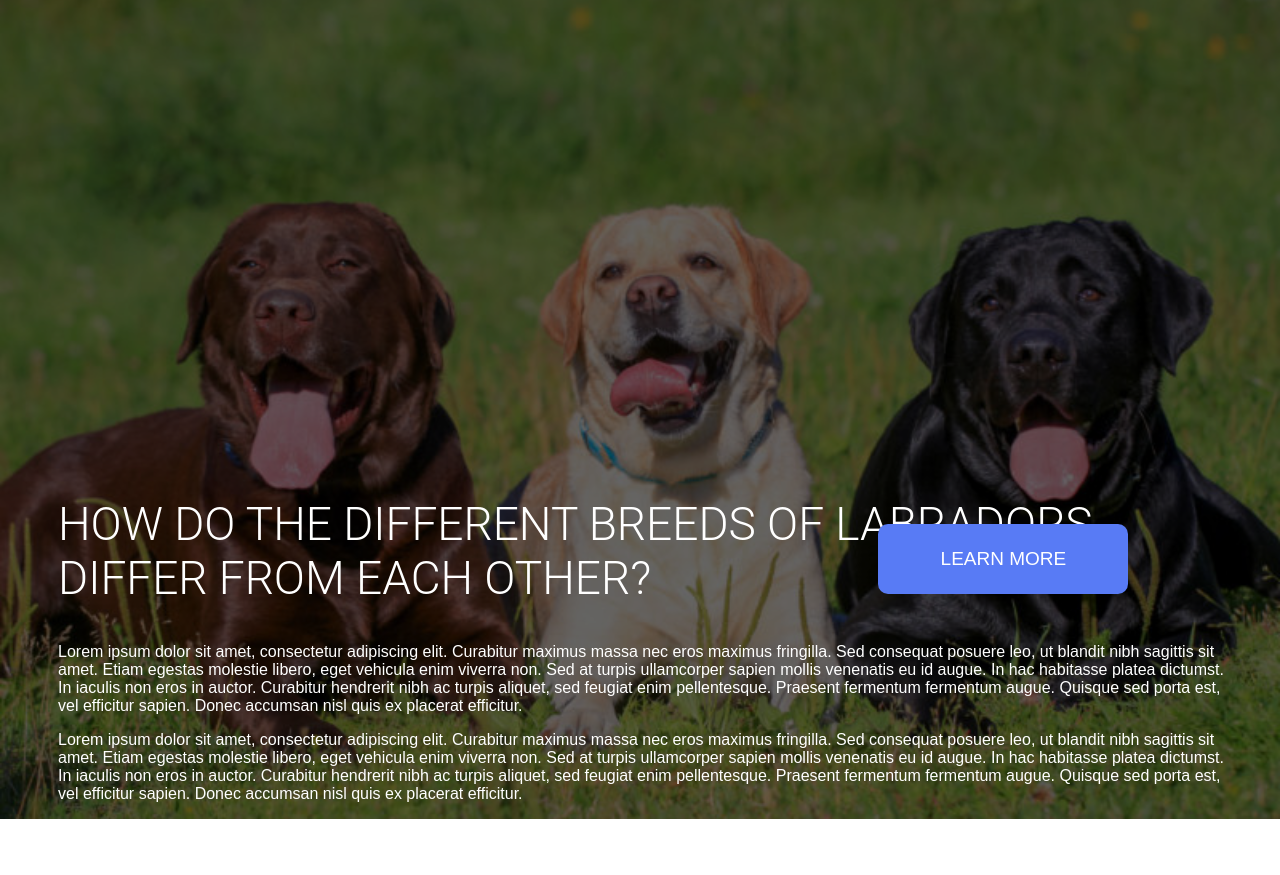
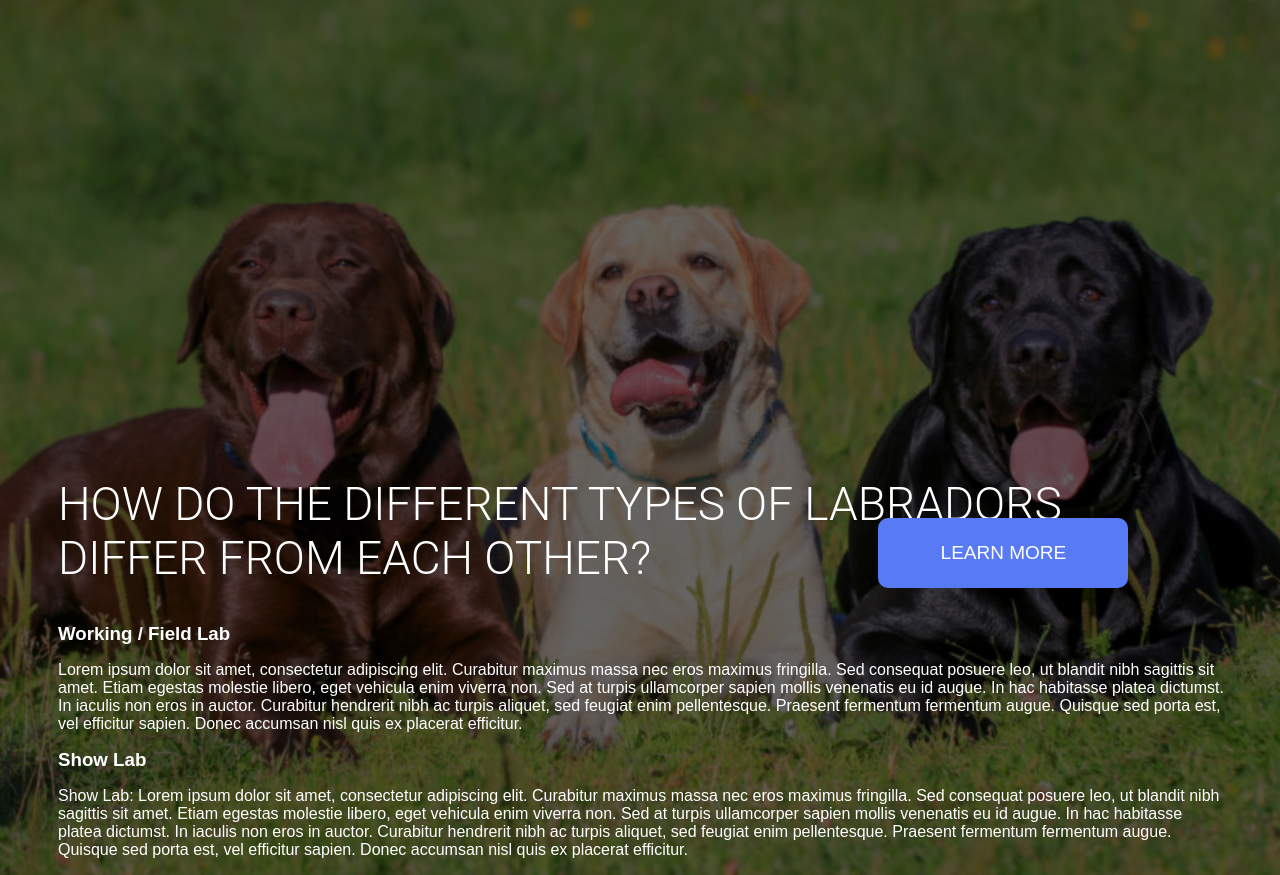
Before and after one commit to odell-instructor/odell-instructor.github.io, a plain HTML site: page index.html in a window 1280 px wide. Shown: the part 69-944 px from the top of the page. Before the commit the page ends 888 px from the top, so only its background shows below. Drawn offline with Linux system fonts and the light colour scheme.

Commit message:
Added subheaders and adjusted article words

```diff
--- a/css/main.css
+++ b/css/main.css
@@ -88,7 +88,7 @@ nav a {
 
 section {
     position: absolute;
-    margin-top: 520px;
+    margin-top: 500px;
     margin-right: 50px;
 }
 
@@ -103,3 +103,8 @@ section {
 .info {
     color: white;
 }
+
+.sub_header {
+    color: white;
+    margin: 0;
+}
--- a/index.html
+++ b/index.html
@@ -22,10 +22,11 @@
     </nav>
 
     <section class="front_info">
-        <h1 class="facts">HOW DO THE DIFFERENT BREEDS OF LABRADORS DIFFER FROM EACH OTHER?</h1>
+        <h1 class="facts">HOW DO THE DIFFERENT TYPES OF LABRADORS DIFFER FROM EACH OTHER?</h1>
         <div class="banner_button">
             <a class="button_front" href="#">LEARN MORE</a>
         </div>
+        <h3 class="sub_header">Working / Field Lab</h4>
         <p class="info">Lorem ipsum dolor sit amet, consectetur adipiscing elit. Curabitur maximus massa nec eros
             maximus fringilla. Sed consequat posuere leo, ut blandit nibh sagittis sit amet. Etiam
             egestas molestie libero, eget vehicula enim viverra non. Sed at turpis ullamcorper sapien
@@ -34,7 +35,8 @@
             fermentum augue. Quisque sed porta est, vel efficitur sapien. Donec accumsan nisl quis ex
             placerat efficitur.
         </p>
-        <p class="info">Lorem ipsum dolor sit amet, consectetur adipiscing elit. Curabitur maximus massa nec eros
+        <h3 class="sub_header">Show Lab</h4>
+        <p class="info">Show Lab: Lorem ipsum dolor sit amet, consectetur adipiscing elit. Curabitur maximus massa nec eros
             maximus fringilla. Sed consequat posuere leo, ut blandit nibh sagittis sit amet. Etiam
             egestas molestie libero, eget vehicula enim viverra non. Sed at turpis ullamcorper sapien
             mollis venenatis eu id augue. In hac habitasse platea dictumst. In iaculis non eros in auctor.
```
